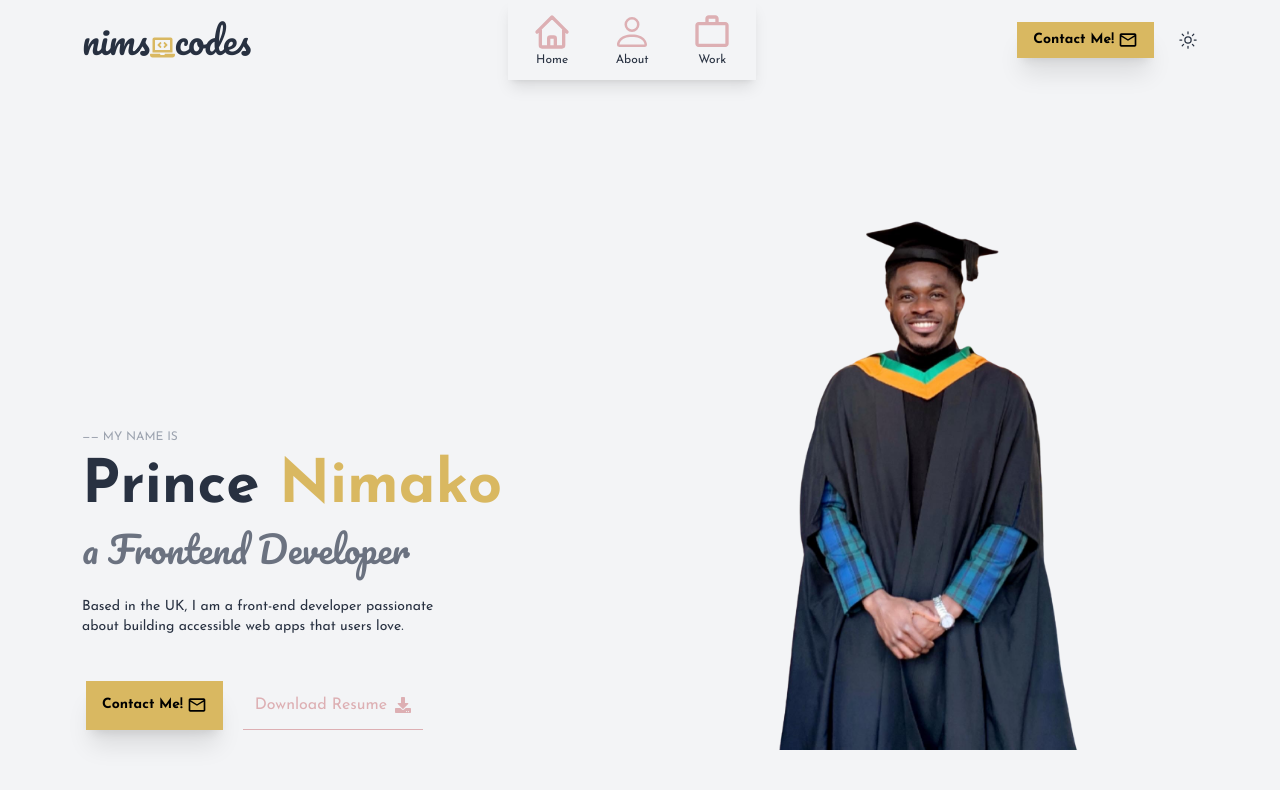
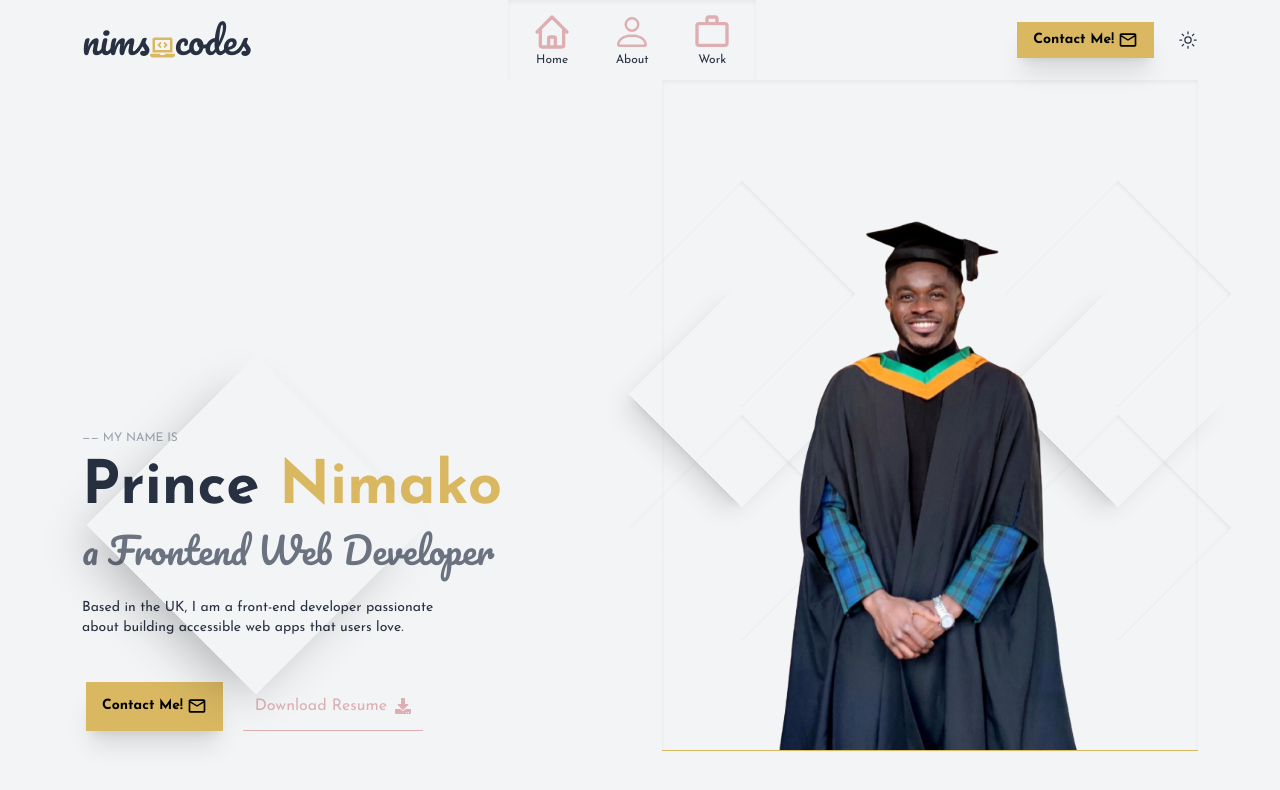
Before and after one commit to nimscodes/nimscodes, a React (Vite) app: page / in a window 1280 px wide. Shown: the top 790 px of the page. Built offline with nearby package versions, Linux system fonts and the light colour scheme.

Commit message:
some design touches to hero

```diff
--- a/src/components/DesktopNav.jsx
+++ b/src/components/DesktopNav.jsx
@@ -4,7 +4,7 @@ import { MdOutlineWorkOutline, MdOutlineMailOutline } from 'react-icons/md';
 
 const DesktopNav = () => {
   return (
-    <div className="flex items-center shadow-lg px-5 py-2">
+    <div className="flex items-center shadow-inner px-5 py-2">
       <ul className="flex gap-8 ">
         <li>
           <a href="#home" className="flex flex-col items-center cursor-pointer p-1">
--- a/src/components/Hero.jsx
+++ b/src/components/Hero.jsx
@@ -1,13 +1,23 @@
 import LeftHero from './LeftHero';
 import desktopProf from '../assets/my-profile.png';
 import mobileProf from '../assets/my-profile-mobile.png';
+import './hero.css'
 
 const Hero = ({ isMobile }) => {
   return (
     <div className="flex flex-col md:flex-row py-10 md:py-0 justify-between mt-10 md:mt-0">
       <LeftHero />
-      <div className="flex items-center justify-center md:w-[48%] h-auto">
-        <img src={isMobile ?  mobileProf : desktopProf} alt="profile" className='h-full w-full object-cover'/>
+      <div className="flex items-center justify-center md:w-[48%] shadow-inner h-auto border-b border-gold-metallic">
+        <div className='relative'>
+          <div className='absolute w-40 h-40 transform rotate-45 shadow-inner top-[20%] '></div>
+          <div className='absolute w-40 h-40 transform rotate-45 shadow-xl top-[35%]'></div>
+          <div className='absolute w-40 h-40 transform rotate-45 shadow-inner top-[55%]'></div>
+          <div className='absolute w-40 h-40 transform rotate-45 shadow-inner top-[20%] right-0 '></div>
+          <div className='absolute w-40 h-40 transform rotate-45 shadow-xl top-[35%] right-0'></div>
+          <div className='absolute w-40 h-40 transform rotate-45 shadow-inner top-[55%] right-0'></div>
+          <img src={isMobile ?  mobileProf : desktopProf} alt="profile" className='h-full w-full object-cover relative z-10'/>
+        </div>
+
       </div>
     </div>
   );
--- a/src/components/LeftHero.jsx
+++ b/src/components/LeftHero.jsx
@@ -3,7 +3,8 @@ import Download from './Download';
 
 const LeftHero = () => {
   return (
-    <div className="md:w-[48%] flex flex-col justify-end gap-3 mb-5">
+    <div className=" relative md:w-[48%] flex flex-col justify-end gap-3 mb-5">
+      <div className='absolute w-60 h-60 transform rotate-45 shadow-2xl top-[50%] left-[10%] '></div>
       <span className="text-xs md:text-md text-gray-400 dark:text-gray-600">
         —— MY NAME IS
       </span>
@@ -11,7 +12,7 @@ const LeftHero = () => {
         Prince <span className="text-gold-metallic">Nimako</span>
       </span>
       <span className="font-pacifico text-3xl md:text-4xl text-gray-500">
-        a Frontend Developer
+        a Frontend Web Developer
       </span>
       <p className="text-sm mt-4 w-[85%] md:w-[70%]">
         Based in the UK, I am a front-end developer passionate about building
```
Also changed, not shown: src/assets/my-profile-fotor.png (deleted), src/assets/my-profile-mobile-fotor.png (deleted), src/components/hero.css (added).
